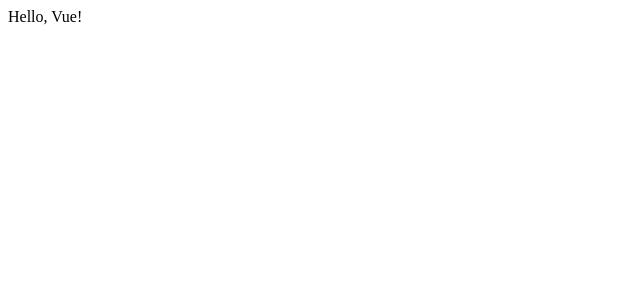
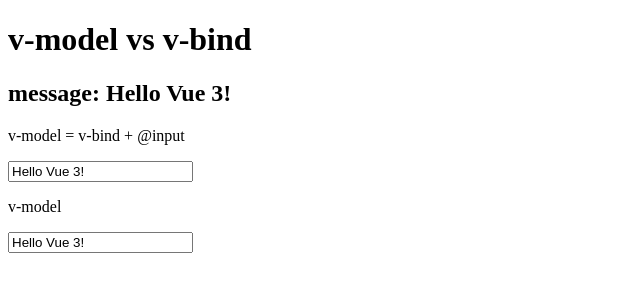
Before and after one commit to TajudeenBusari/vue-3-project, a Vue app: page / in a window 1280 px wide. Shown: the top 300 px of the page, without its empty margins (0-640 px from the left). Built offline with nearby package versions, Linux system fonts and the light colour scheme.

Commit message:
v-modelVsv-bind

```diff
--- a/src/App.vue
+++ b/src/App.vue
@@ -1,14 +1,31 @@
+<!-- Relationship between v-model and v-bind-->
 
 <template>
-  <div>
-Hello, Vue!
-  </div>
+
+    <h1>v-model vs v-bind</h1>
+    <h2>message: {{ message }}</h2>
+    <div>
+    <p>v-model = v-bind + @input</p>
+    <input
+    type="text"
+    v-bind:value="message"
+    @input="message = $event.target.value"
+    />
+    </div>
+    <div>
+    <p>v-model</p>
+    <input type="text" v-model="message" />
+    </div>
+
 </template>
 
 <script setup>
+import { ref } from 'vue'
+
+let message = ref('Hello Vue 3!')
 
 </script>
 
-<style lang="scss" scoped>
+<style scoped>
 
 </style>
```
